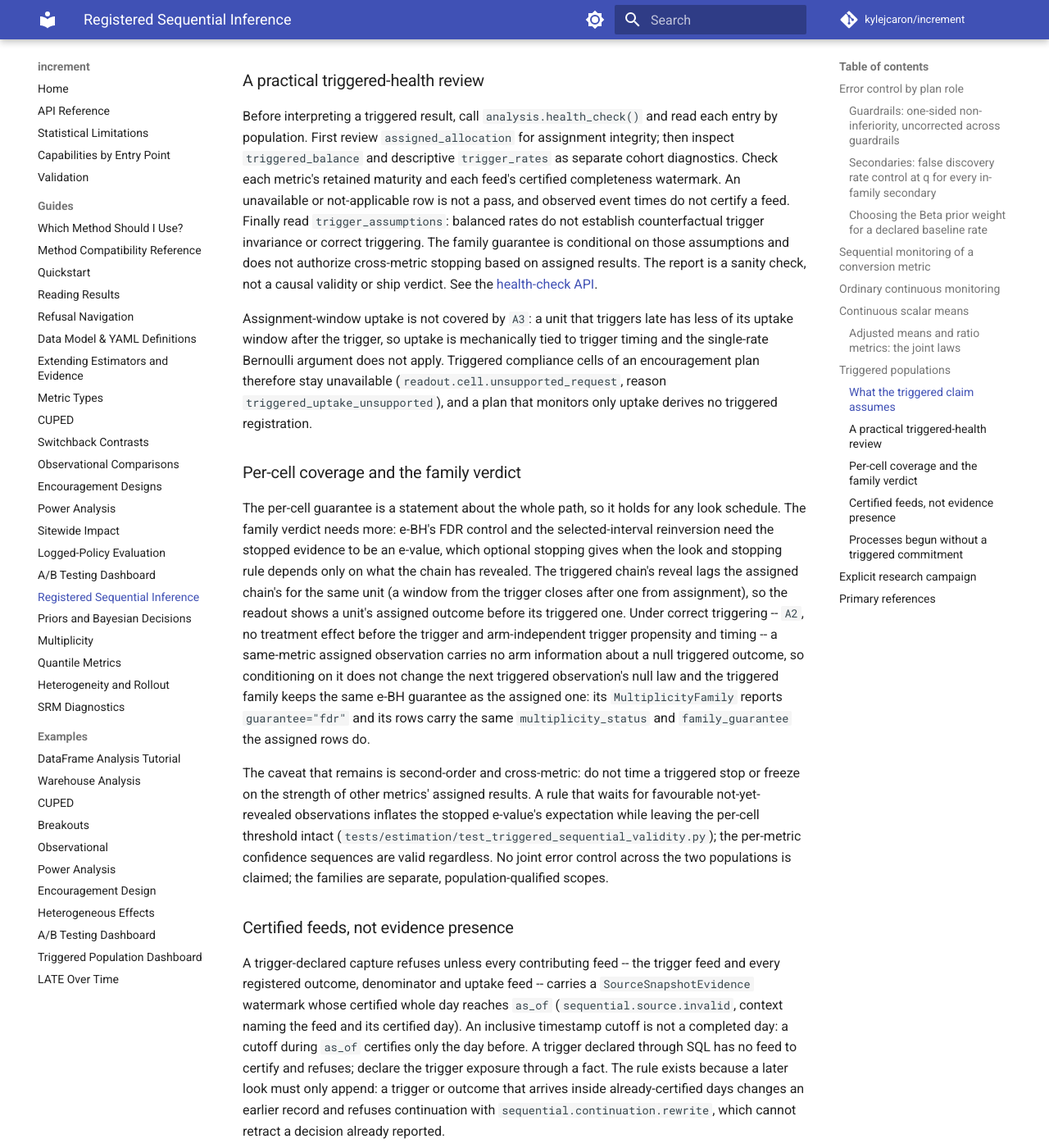
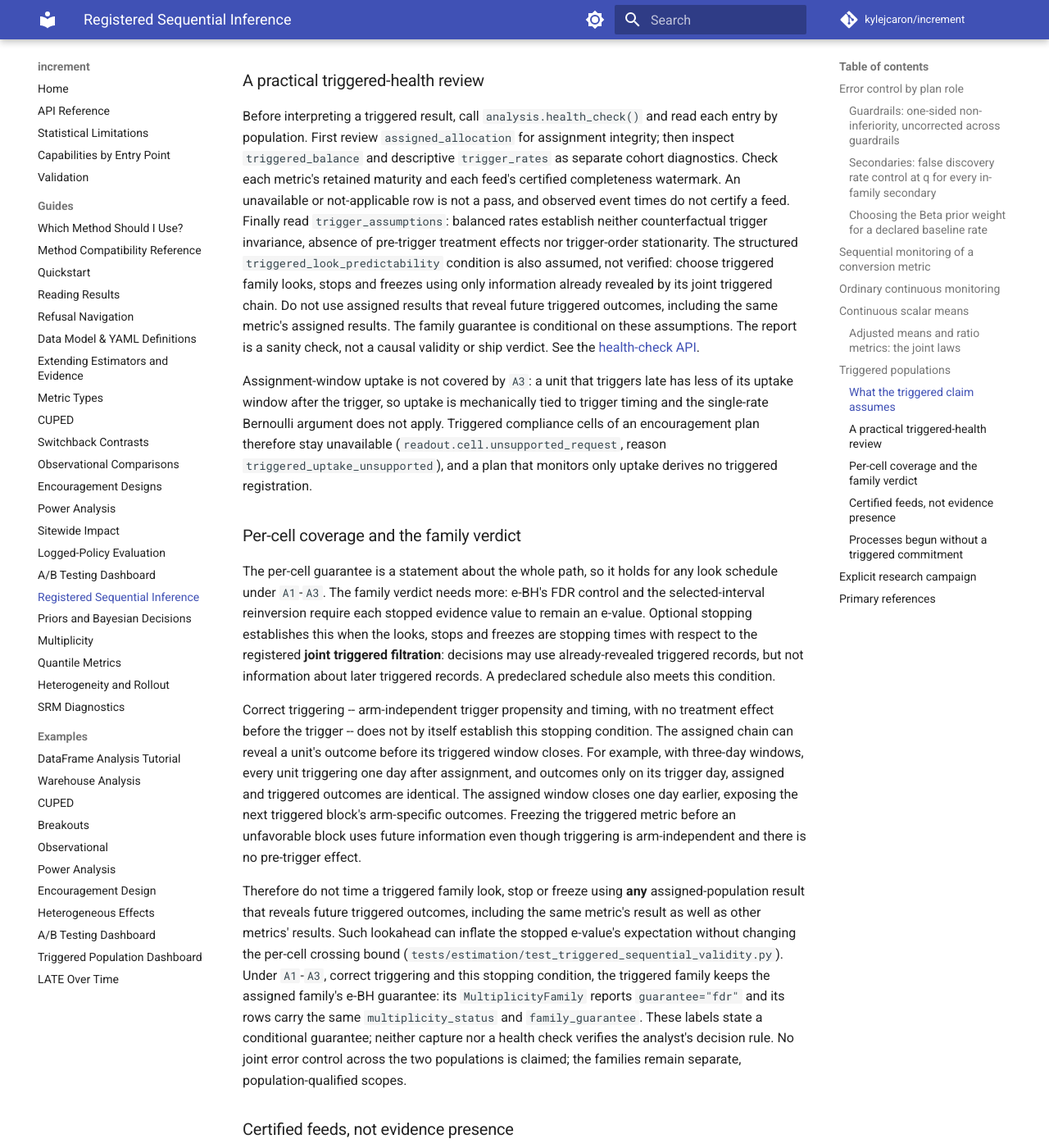
Before and after one commit to kylejcaron/increment, an MkDocs documentation site: the page built from docs/guides/sequential-inference.md, in a window 1280 px wide and 1400 px high, scrolled down 18392 px. Shown: the whole window at 82% size. Built offline with MkDocs 1.6.1 and Material for MkDocs 9.7.7, drawn with Linux system fonts in a browser that asks for light colours; comment, search, counter and statistics services are not loaded.

Commit message:
Condition triggered family guarantees on revealed information

```diff
--- a/docs/guides/sequential-inference.md
+++ b/docs/guides/sequential-inference.md
@@ -856,10 +856,14 @@ integrity; then inspect `triggered_balance` and descriptive `trigger_rates` as
 separate cohort diagnostics. Check each metric's retained maturity and each
 feed's certified completeness watermark. An unavailable or not-applicable row
 is not a pass, and observed event times do not certify a feed. Finally read
-`trigger_assumptions`: balanced rates do not establish counterfactual trigger
-invariance or correct triggering. The family guarantee is conditional on those
-assumptions and does not authorize cross-metric stopping based on assigned
-results. The report is a sanity check, not a causal validity or ship verdict.
+`trigger_assumptions`: balanced rates establish neither counterfactual trigger
+invariance, absence of pre-trigger treatment effects nor trigger-order stationarity.
+The structured `triggered_look_predictability` condition is also assumed, not
+verified: choose triggered family looks, stops and freezes using only information
+already revealed by its joint triggered chain. Do not use assigned results that
+reveal future triggered outcomes, including the same metric's assigned results.
+The family guarantee is conditional on these assumptions. The report is a sanity
+check, not a causal validity or ship verdict.
 See the [health-check API](../api.md#diagnostics-and-robustness).
 
 Assignment-window uptake is not covered by `A3`: a unit that triggers late has
@@ -872,28 +876,35 @@ a plan that monitors only uptake derives no triggered registration.
 ### Per-cell coverage and the family verdict
 
 The per-cell guarantee is a statement about the whole path, so it holds for
-any look schedule. The family verdict needs more: e-BH's FDR control and the
-selected-interval reinversion need the stopped evidence to be an e-value, which
-optional stopping gives when the look and stopping rule depends only on what
-the chain has revealed. The triggered chain's reveal lags the assigned chain's
-for the same unit (a window from the trigger closes after one from assignment),
-so the readout shows a unit's assigned outcome before its triggered one. Under
-correct triggering -- `A2`, no treatment effect before the trigger and
-arm-independent trigger propensity and timing -- a same-metric assigned
-observation carries no arm information about a null triggered outcome, so
-conditioning on it does not change the next triggered observation's null law
-and the triggered family keeps the same e-BH guarantee as the assigned one:
-its `MultiplicityFamily` reports `guarantee="fdr"` and its rows carry the same
-`multiplicity_status` and `family_guarantee` the assigned rows do.
+any look schedule under `A1`-`A3`. The family verdict needs more: e-BH's FDR
+control and the selected-interval reinversion require each stopped evidence
+value to remain an e-value. Optional stopping establishes this when the looks,
+stops and freezes are stopping times with respect to the registered **joint
+triggered filtration**: decisions may use already-revealed triggered records,
+but not information about later triggered records. A predeclared schedule also
+meets this condition.
 
-The caveat that remains is second-order and cross-metric: do not time a
-triggered stop or freeze on the strength of other metrics' assigned results.
-A rule that waits for favourable not-yet-revealed observations inflates the
-stopped e-value's expectation while leaving the per-cell threshold intact
-(`tests/estimation/test_triggered_sequential_validity.py`); the per-metric
-confidence sequences are valid regardless. No joint error control across the
-two populations is claimed; the families are separate, population-qualified
-scopes.
+Correct triggering -- arm-independent trigger propensity and timing, with no
+treatment effect before the trigger -- does not by itself establish this stopping
+condition. The assigned chain can reveal a unit's outcome before its triggered
+window closes. For example, with three-day windows, every unit triggering one day
+after assignment, and outcomes only on its trigger day, assigned and triggered
+outcomes are identical. The assigned window closes one day earlier, exposing the
+next triggered block's arm-specific outcomes. Freezing the triggered metric
+before an unfavorable block uses future information even though triggering is
+arm-independent and there is no pre-trigger effect.
+
+Therefore do not time a triggered family look, stop or freeze using **any**
+assigned-population result that reveals future triggered outcomes, including the
+same metric's result as well as other metrics' results. Such lookahead can inflate
+the stopped e-value's expectation without changing the per-cell crossing bound
+(`tests/estimation/test_triggered_sequential_validity.py`). Under `A1`-`A3`, correct
+triggering and this stopping condition, the triggered family keeps the assigned
+family's e-BH guarantee: its `MultiplicityFamily` reports `guarantee="fdr"` and
+its rows carry the same `multiplicity_status` and `family_guarantee`. These labels
+state a conditional guarantee; neither capture nor a health check verifies the
+analyst's decision rule. No joint error control across the two populations is
+claimed; the families remain separate, population-qualified scopes.
 
 ### Certified feeds, not evidence presence
 
```
Also changed, not shown: docs/api.md (+7 -2 lines), docs/guides/multiplicity.md (+9 -8 lines), docs/limitations.md (+14 -11 lines), 9 other files.
